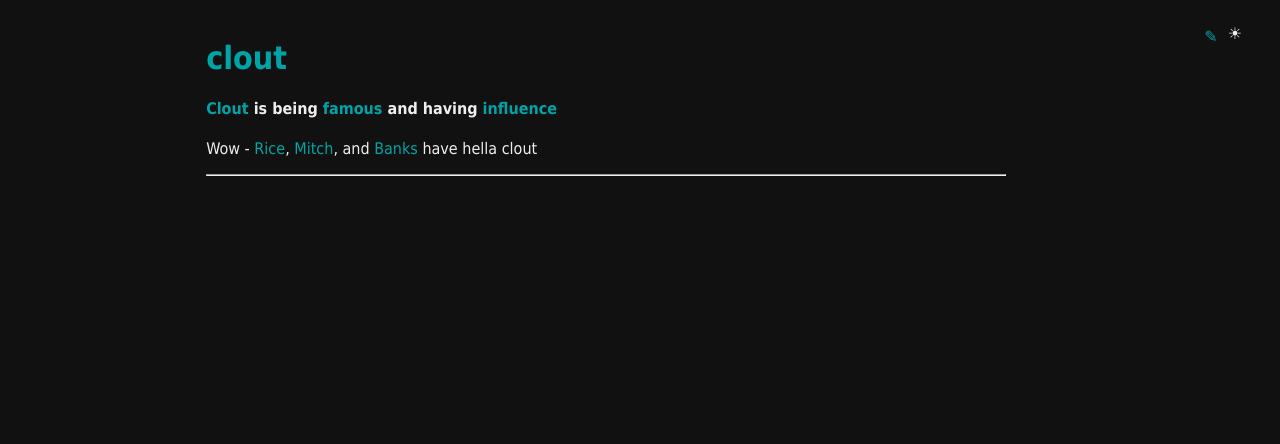
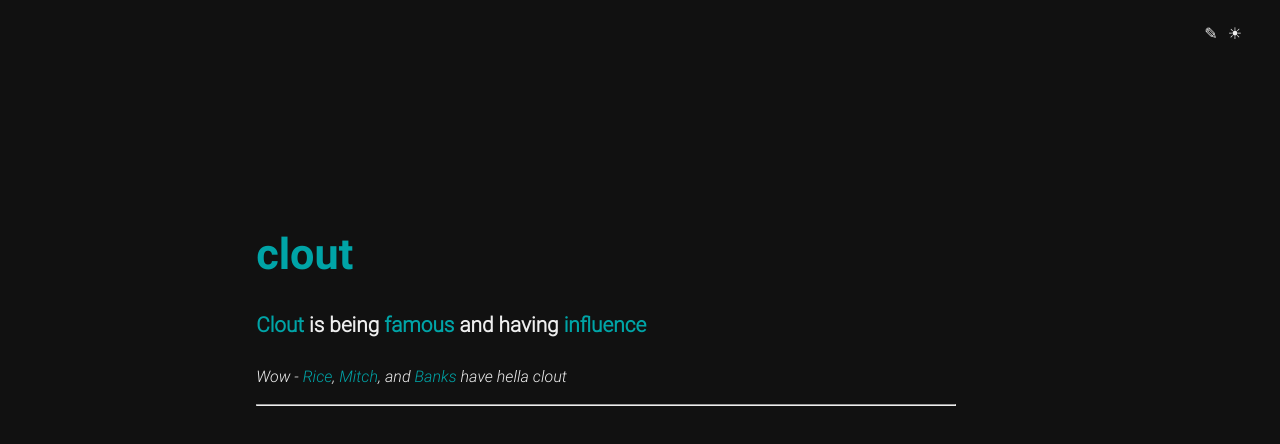
Before and after one commit to itsabhinaya/UD_new_tab, a browser extension: page index.html in a window 1280 px wide. Drawn offline with Linux system fonts and the light colour scheme; no server answers.

Commit message:
css font

```diff
--- /dev/null
+++ b/css/styles.css
@@ -0,0 +1,87 @@
+@font-face{
+  font-family: RobotoBold;
+  src: url(font/Roboto-Bold.ttf);
+}
+
+@font-face{
+  font-family: RobotoLight;
+  src: url(font/Roboto-Light.ttf);
+}
+
+@font-face{
+  font-family: RobotoLightItalic;
+  src: url(font/Roboto-LightItalic.ttf);
+}
+
+h1 {
+font-family: RobotoBold, Helvetica, Arial, sans-serif;
+font-size: 2.7em;
+}
+
+h4 {
+font-family: RobotoLight, Helvetica, Arial, sans-serif;
+font-size: 1.3em;
+}
+
+p {
+font-family: RobotoLightItalic, Helvetica, Arial, sans-serif;
+font-size: 1em;
+}
+
+.container {
+  padding: 190px 20px 0px 20px;
+  display: flex;
+  justify-content: center;
+}
+.center {
+  width: 700px;
+  font-family: Tahoma;
+text-decoration: none;
+}
+
+
+a {
+	color: #00a4a7;
+	text-decoration: none;
+}
+
+body {
+  background-color: #111;
+  color: #eee;
+  line-height: 1.3;
+
+}
+
+p.sun_icon, p.pen_icon {
+font-family: JunctionRegular, Helvetica, Arial, sans-serif;
+  color: #eee;
+
+}
+.sun_icon{
+  float:right;
+  display:inline;
+  padding-right: 30px;
+}
+
+.pen_icon{
+  float:right;
+  display:inline;
+  padding-right: 10px;
+}
+
+.back_icon{
+  float:right;
+  display:inline;
+  padding-right: 10px;
+}
+
+.dark_mode {
+  background-color: #111;
+  color: #eee;
+}
+
+.light_mode {
+  background-color: #fcfcff;
+  color: #111;
+
+}
--- a/index.html
+++ b/index.html
@@ -4,16 +4,14 @@
 
 <script src="js/background.js"></script>
 <!-- <script src="js/t.js"></script> -->
-<link rel="stylesheet" href="styles.css">
+<link rel="stylesheet" href="css/styles.css">
 
 
 <body id="body" class="dark_mode">
 
-   <!-- <p name="dark_light" onclick="toggleDarkLight()" title="Toggle dark/light mode" style="float:right;display:inline;padding-right: 30px;">&#9728</p> -->
-   	<p class="sun_icon" title="Toggle dark/light mode" style="float:right;display:inline;padding-right: 30px;">&#9728</p>
-
+   	<p class="sun_icon" title="Toggle dark/light mode">&#9728</p>
    	<a id="pen_icon" href="nowords.html" >
-   	    <p class="pen_icon" title="Toggle dark/light mode" style="float:right;display:inline;padding-right: 10px;margin-top: 19px;">&#x270e</p>
+   	    <p class="pen_icon" title="Toggle dark/light mode">&#x270e</p>
    	</a>
 
   <div class="container">
--- a/styles.css
+++ /dev/null
@@ -1,35 +0,0 @@
-.container {
-	padding: 10px 20px 0px 20px;
-	display: flex;
-	justify-content: center;
-}
-.center {
-  width: 800px;
-  font-family: Tahoma;
-text-decoration: none;
-}
-
-a {
-	color: #00a4a7;
-	text-decoration: none;
-}
-body {
-  background-color: #111;
-  color: #eee;
-}
-
-body {
-  background-color: #111;
-  color: #eee;
-}
-
-.dark_mode {
-  background-color: #111;
-  color: #eee;
-}
-
-.light_mode {
-  background-color: #fcfcff;
-  color: #111;
-
-}
```
Also changed, not shown: nowords.html (+3 -5 lines), css/font/Roboto-Bold.ttf (added), css/font/Roboto-Light.ttf (added), css/font/Roboto-LightItalic.ttf (added).
